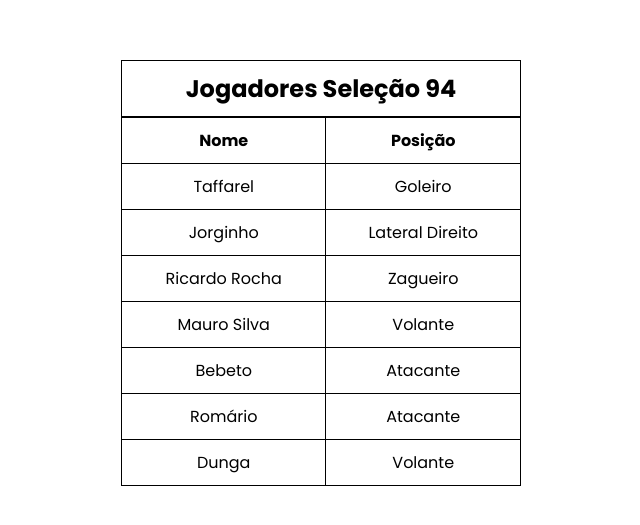
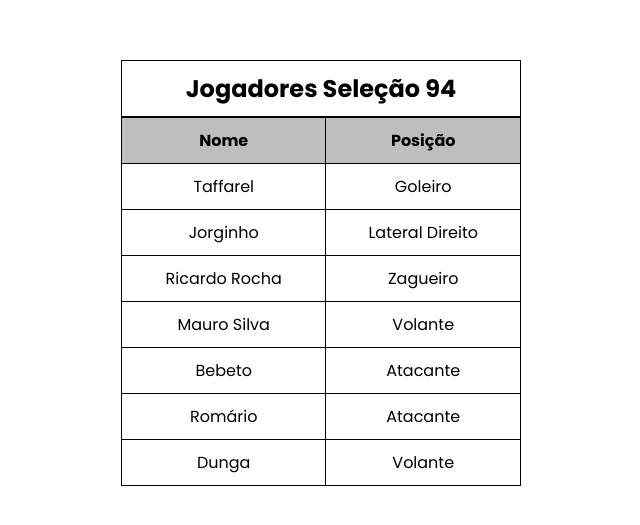
Before and after one commit to leoalmeida6/Exercicios-Trello, a plain HTML site: page JAVA-SCRIPT/M2S4/Exercício 3/M2S4-Ex3.html in a window 1280 px wide. Shown: the part 127-652 px from the top of the page, without its empty margins (319-959 px from the left). Drawn offline with Linux system fonts and the light colour scheme.

Commit message:
Update resolução exercício 3

```diff
--- a/JAVA-SCRIPT/M2S4/Exercício 3/M2S4-Ex3.html
+++ b/JAVA-SCRIPT/M2S4/Exercício 3/M2S4-Ex3.html
@@ -37,6 +37,10 @@
             font-size: 1.5rem;
         }
 
+        th {
+            background: #bebebe;
+        }
+
         caption, th, tr, td {
             padding: 10px;
         }
```
